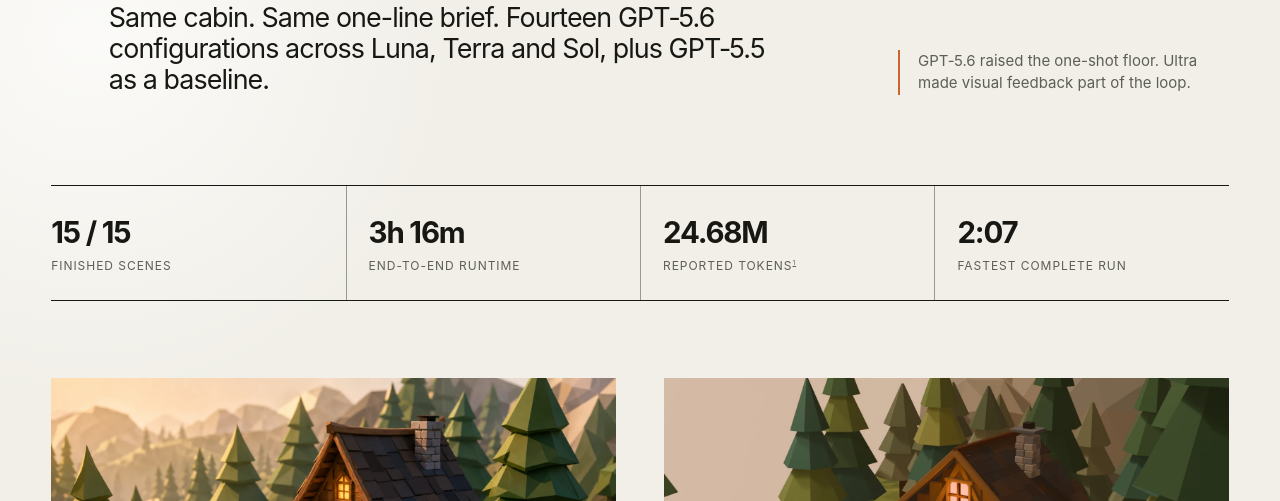
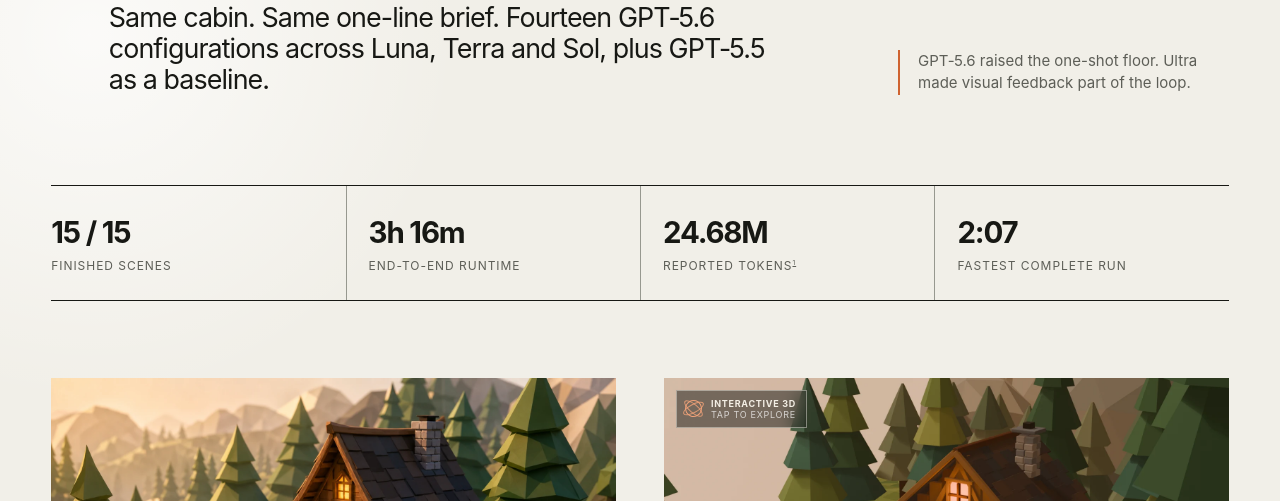
Before and after one commit to ralfboltshauser/gpt-5-6-blender-benchmark, a website: page site/index.html in a window 1280 px wide. Shown: the part 451-952 px from the top of the page. Drawn offline with Linux system fonts and the light colour scheme.

Commit message:
Make the 3D preview easier to discover (#5)
Add clear hover and tap signifiers for the interactive 3D hero.

```diff
--- a/site/index.html
+++ b/site/index.html
@@ -62,6 +62,10 @@
               <img class="model-poster" src="assets/renders/gpt-5-6-sol-ultra.webp" alt="Sol Ultra output: a detailed low-poly cabin, path, props and forest" width="1600" height="900">
               <div class="model-canvas-mount" data-viewer-canvas aria-hidden="true" inert></div>
               <div class="model-loading" aria-hidden="true"><span></span></div>
+              <div class="model-discovery" aria-hidden="true">
+                <span class="model-discovery-icon"></span>
+                <span class="model-discovery-copy"><strong>Interactive 3D</strong><small class="model-discovery-hover">Hover to explore</small><small class="model-discovery-tap">Tap to explore</small></span>
+              </div>
               <button class="model-launch" type="button" data-viewer-launch><span data-viewer-launch-label>Explore in 3D</span><span aria-hidden="true">↗</span></button>
               <div class="model-toolbar" data-viewer-toolbar inert>
                 <span class="model-live"><i aria-hidden="true"></i>Live 3D</span>
@@ -74,7 +78,7 @@
               <p class="model-hint model-hint-pinned">Drag to orbit <span>·</span> Pinch or scroll to zoom</p>
               <p class="sr-only" aria-live="off" data-viewer-status>Static preview</p>
             </div>
-            <figcaption><span>Highest visual score · Interactive 3D available</span><strong>GPT‑5.6 Sol · Ultra</strong></figcaption>
+            <figcaption><span>Highest visual score · Interactive 3D</span><strong>GPT‑5.6 Sol · Ultra</strong></figcaption>
           </figure>
         </div>
         <p class="hero-caption">Sol Ultra scored two points above Sol xhigh while using 3.47× the tokens and 3.25× the time.</p>
--- a/site/styles.css
+++ b/site/styles.css
@@ -231,6 +231,50 @@ code {
 }
 .model-stage[data-load="loading"]:not([data-view="poster"]) .model-loading { opacity: 1; }
 @keyframes model-spin { to { transform: rotate(1turn); } }
+.model-discovery {
+  position: absolute;
+  z-index: 4;
+  top: 12px;
+  left: 12px;
+  display: none;
+  align-items: center;
+  gap: 9px;
+  padding: 8px 10px 8px 8px;
+  border: 1px solid rgba(241,239,232,.46);
+  background: rgba(23,24,20,.5);
+  color: #f3eee4;
+  pointer-events: none;
+  backdrop-filter: blur(8px);
+  transition: opacity .2s ease, transform .2s ease;
+}
+.model-stage[data-enhanced="true"] .model-discovery { display: flex; }
+.model-discovery-icon {
+  position: relative;
+  width: 17px;
+  height: 17px;
+  border: 1px solid #f0a279;
+  border-radius: 50%;
+  transform: rotate(-28deg);
+}
+.model-discovery-icon::before,
+.model-discovery-icon::after {
+  position: absolute;
+  inset: 3px -4px;
+  border: 1px solid rgba(240,162,121,.82);
+  border-radius: 50%;
+  content: "";
+}
+.model-discovery-icon::after { transform: rotate(68deg); }
+.model-discovery-copy { display: grid; gap: 2px; }
+.model-discovery-copy strong,
+.model-discovery-copy small { font-size: 9px; line-height: 1; letter-spacing: .08em; text-transform: uppercase; }
+.model-discovery-copy strong { font-weight: 750; }
+.model-discovery-copy small { color: rgba(255,255,255,.72); }
+.model-discovery-tap { display: none; }
+.model-stage[data-manual="true"] .model-discovery-hover { display: none; }
+.model-stage[data-manual="true"] .model-discovery-tap { display: block; }
+.model-stage[data-view="preview"] .model-discovery,
+.model-stage[data-view="pinned"] .model-discovery { opacity: 0; transform: translateY(-4px); }
 .model-launch {
   position: absolute;
   z-index: 5;
```
